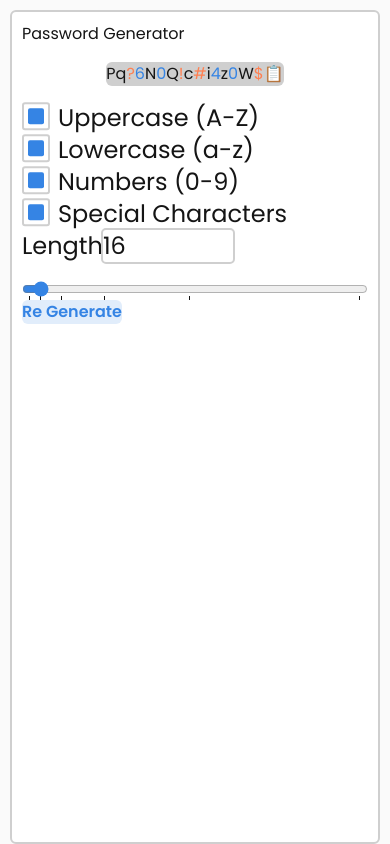
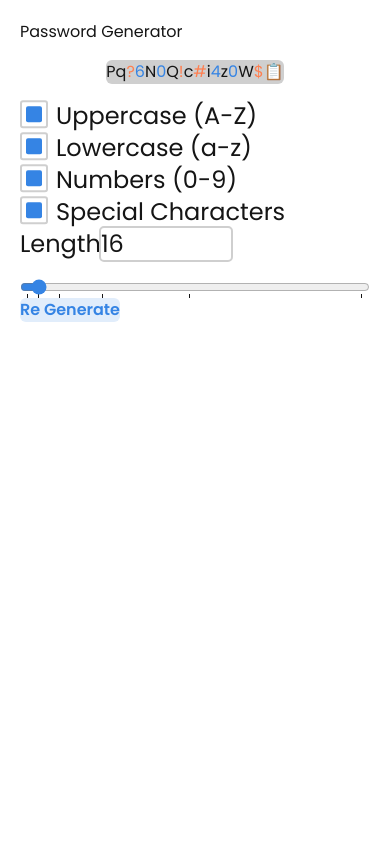
Before and after one commit to felipedobrinin/password_generator, a React (Vite) app: page / in a window 390 px wide. Built offline with nearby package versions, Linux system fonts and the light colour scheme.

Commit message:
better mobile styles

```diff
--- a/src/index.css
+++ b/src/index.css
@@ -186,10 +186,14 @@ input[type="number"] {
 @media only screen and (max-width: 600px) {
   .app {
     height: 100vh;
+    height: 100svh;
+    background-color: var(--panel);
+    /* padding: 0; */
   }
 
   .panel {
-    height: calc(100vh - var(--padding));
+    height: calc(100svh - var(--padding));
+    border: none;
   }
 
   .panel > * {
```
